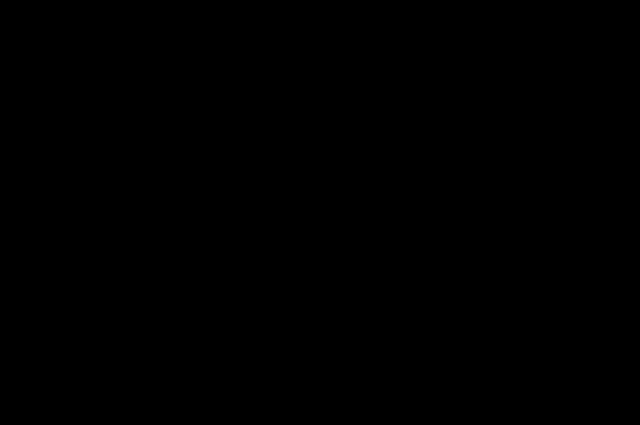
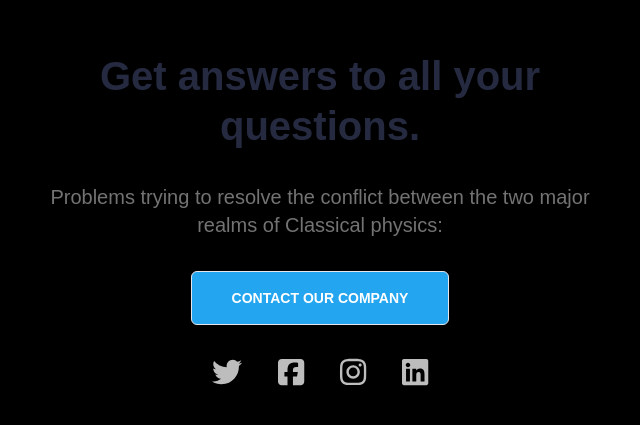
Before and after one commit to hacermelisyilmaz/E-Commerce-Project, a React (Create React App) app in the folder e-commerce/: page /about in a window 1280 px wide. Shown: the part 181-606 px from the top of the page, without its empty margins (320-960 px from the left). Built offline with nearby package versions, Linux system fonts and the light colour scheme.

Commit message:
About page is completed

```diff
--- a/e-commerce/src/pages/About.js
+++ b/e-commerce/src/pages/About.js
@@ -1,5 +1,31 @@
-function About() {
-  return <div className="About"></div>;
+import {
+  faInstagram,
+  faLinkedin,
+  faSquareFacebook,
+  faTwitter,
+} from "@fortawesome/free-brands-svg-icons";
+import { FontAwesomeIcon } from "@fortawesome/react-fontawesome";
+
+function About({ data }) {
+  return (
+    <div className="About h-screen">
+      <div className="h-full w-[45%] mx-auto text-center flex flex-col justify-center items-center gap-8">
+        <h2 className="text-primary font-bold text-[2.5rem] leading-[3.125rem]">
+          {data.about.title}
+        </h2>
+        <p className="text-accent text-xl">{data.about.description}</p>
+        <button className="bg-secondary text-white font-bold text-sm border rounded-md py-4 px-10">
+          {data.about.button}
+        </button>
+        <div className="text-neutral text-3xl flex gap-9">
+          <FontAwesomeIcon icon={faTwitter} />
+          <FontAwesomeIcon icon={faSquareFacebook} />
+          <FontAwesomeIcon icon={faInstagram} />
+          <FontAwesomeIcon icon={faLinkedin} />
+        </div>
+      </div>
+    </div>
+  );
 }
 
 export default About;
```
